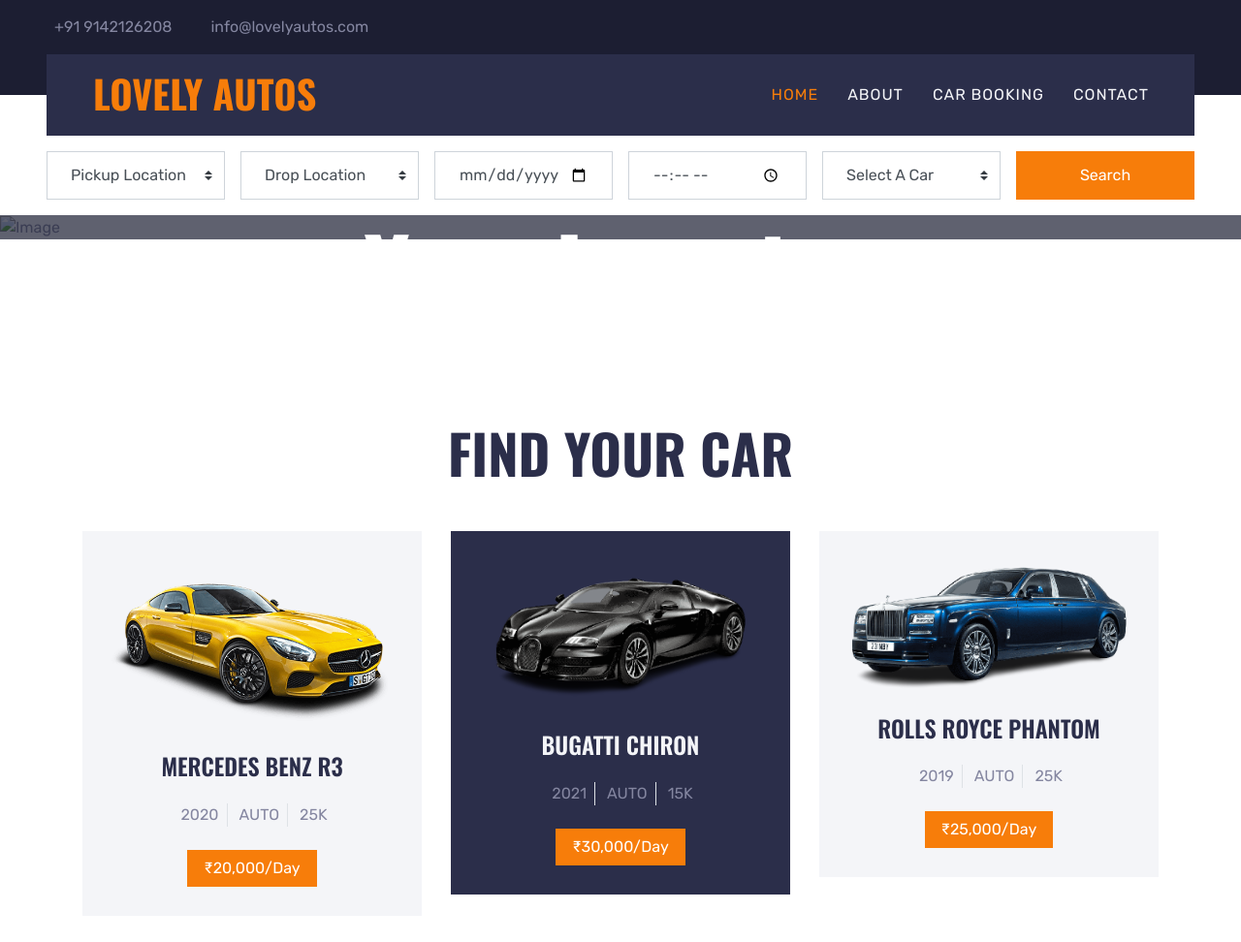
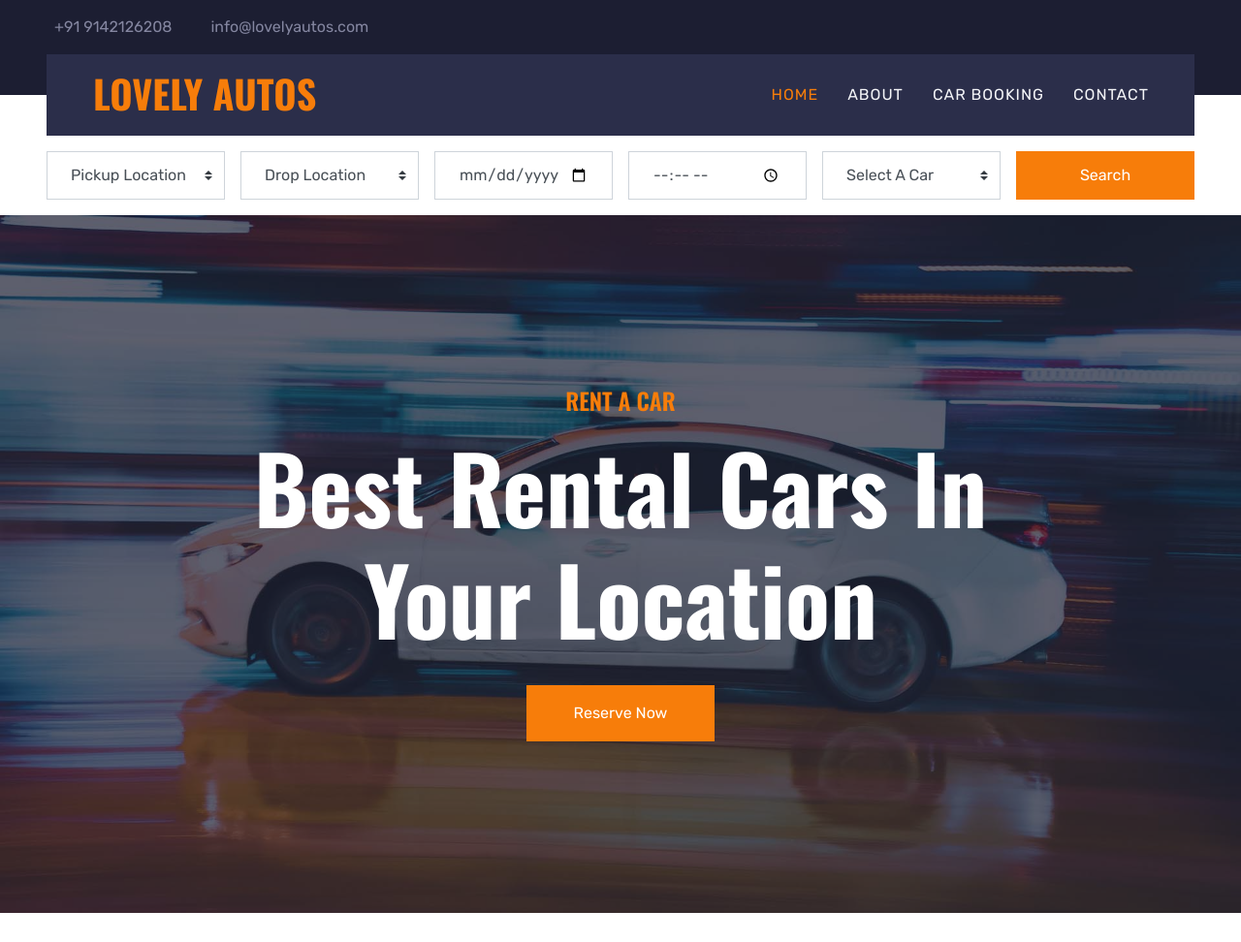
Before and after one commit to amangarg3839/Car-Rental-Website, a plain HTML site: page index.html in a window 1280 px wide. Shown: the top 972 px of the page at 97% size. Drawn offline with nearby package versions, Linux system fonts and the light colour scheme.

Commit message:
Update index.html

```diff
--- a/index.html
+++ b/index.html
@@ -113,7 +113,7 @@
         <div id="header-carousel" class="carousel slide" data-ride="carousel">
             <div class="carousel-inner">
                 <div class="carousel-item active">
-                    <img class="w-100" src="img/carousel-1.jpg" alt="Image">
+                    <img class="w-100" src="carousel-1.jpg" alt="Image">
                     <div class="carousel-caption d-flex flex-column align-items-center justify-content-center">
                         <div class="p-3" style="max-width: 900px;">
                             <h4 class="text-primary text-uppercase mb-md-3">Rent A Car</h4>
```
